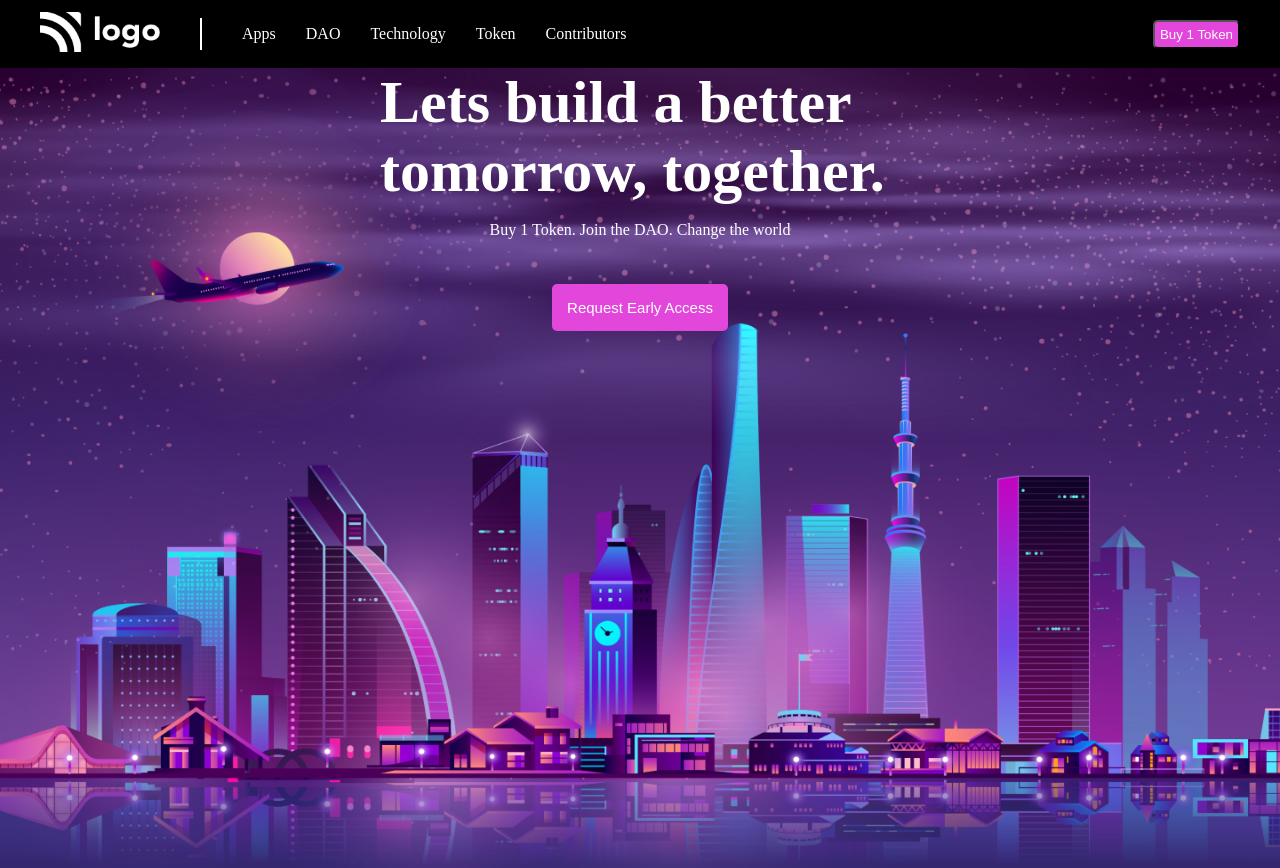
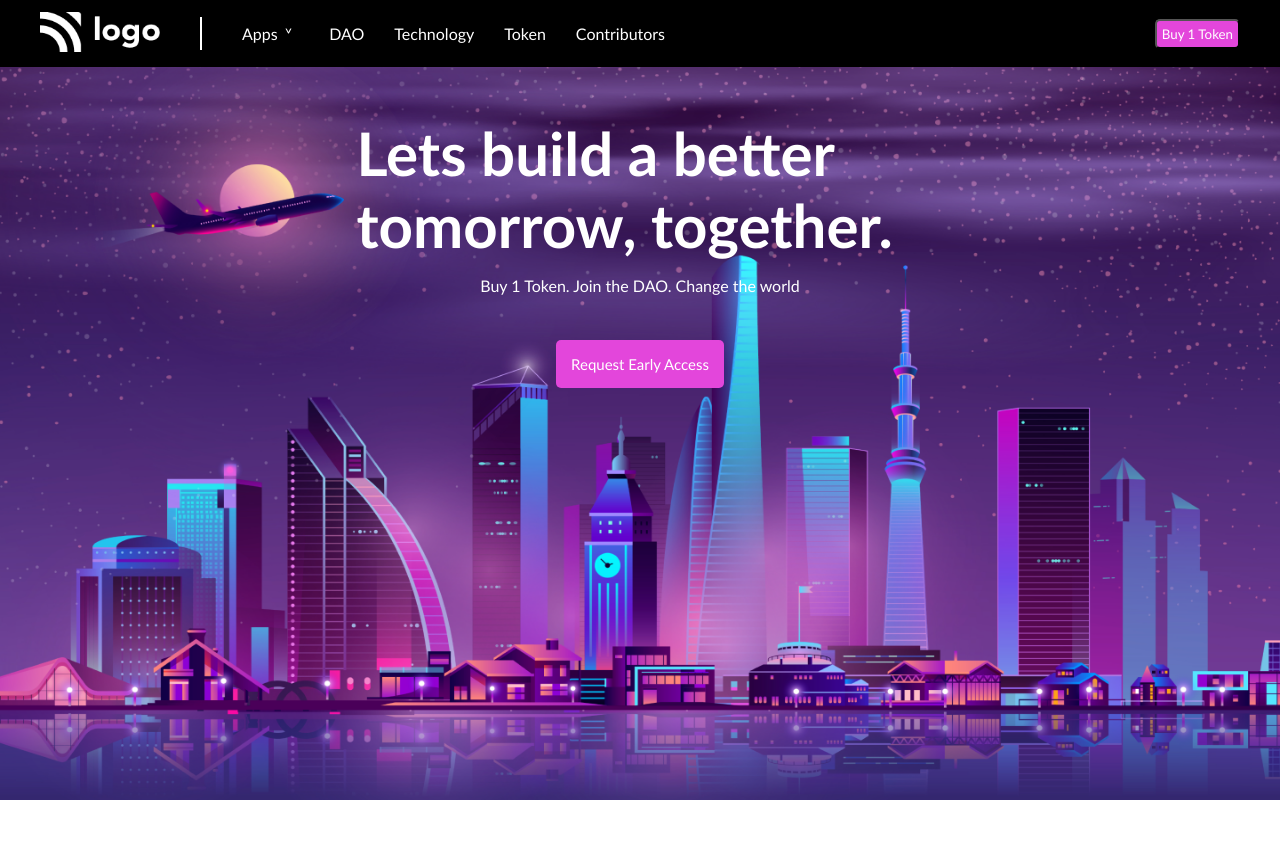
Before and after one commit to Praveerpratap2803/Full_Stack_JS_Bootcamp2.0, a plain HTML site: page Project/FSJS 2.0 Project 02/index.html in a window 1280 px wide. After the commit the page ends 800 px from the top, so only its background shows below. Drawn offline with Linux system fonts and the light colour scheme.

Commit message:
updated 2nd project

```diff
--- a/Project/FSJS 2.0 Project 02/index.html
+++ b/Project/FSJS 2.0 Project 02/index.html
@@ -24,8 +24,17 @@
         padding: 0;
         margin: 0;
         box-sizing: border-box;
+        font-family: "Gill Sans", sans-serif;
       }
-
+      body{
+        background-image: url("assets/bg.png");
+        background-position: center;
+        /* background-size: cover; */
+        background-size: 100% 100%;
+        /* background-size: contain; */
+        background-repeat: no-repeat;
+        height: 100vh;
+      }
       .navbar{
         display: flex;
         justify-content: space-between;
@@ -62,14 +71,7 @@
         display: flex;
         flex-direction: column;
         align-items: center;
-        background-image: url("assets/bg.png");
-        background-position: center;
-        /* background-size: cover; */
-        background-size: 100% 100%;
-        /* background-size: contain; */
-        background-repeat: no-repeat;
-        width: 100vw;
-        height: 100vh;
+
 
 
         color: white;
@@ -77,7 +79,8 @@
       .hero-heading{
         font-size: 60px;
         margin-bottom: 0px;
-        width: 520px;
+        margin: 50px 0 0 0;
+        width: 567px;
       }
 
       .button-large{
@@ -91,6 +94,11 @@
       }
       .hero-description{
         margin: 15px 0px;
+      }
+      .list-item:nth-child(1)::after{
+        content:  '\02C5';
+        margin: 0 7px;
+
       }
     </style>
   </head>
```
